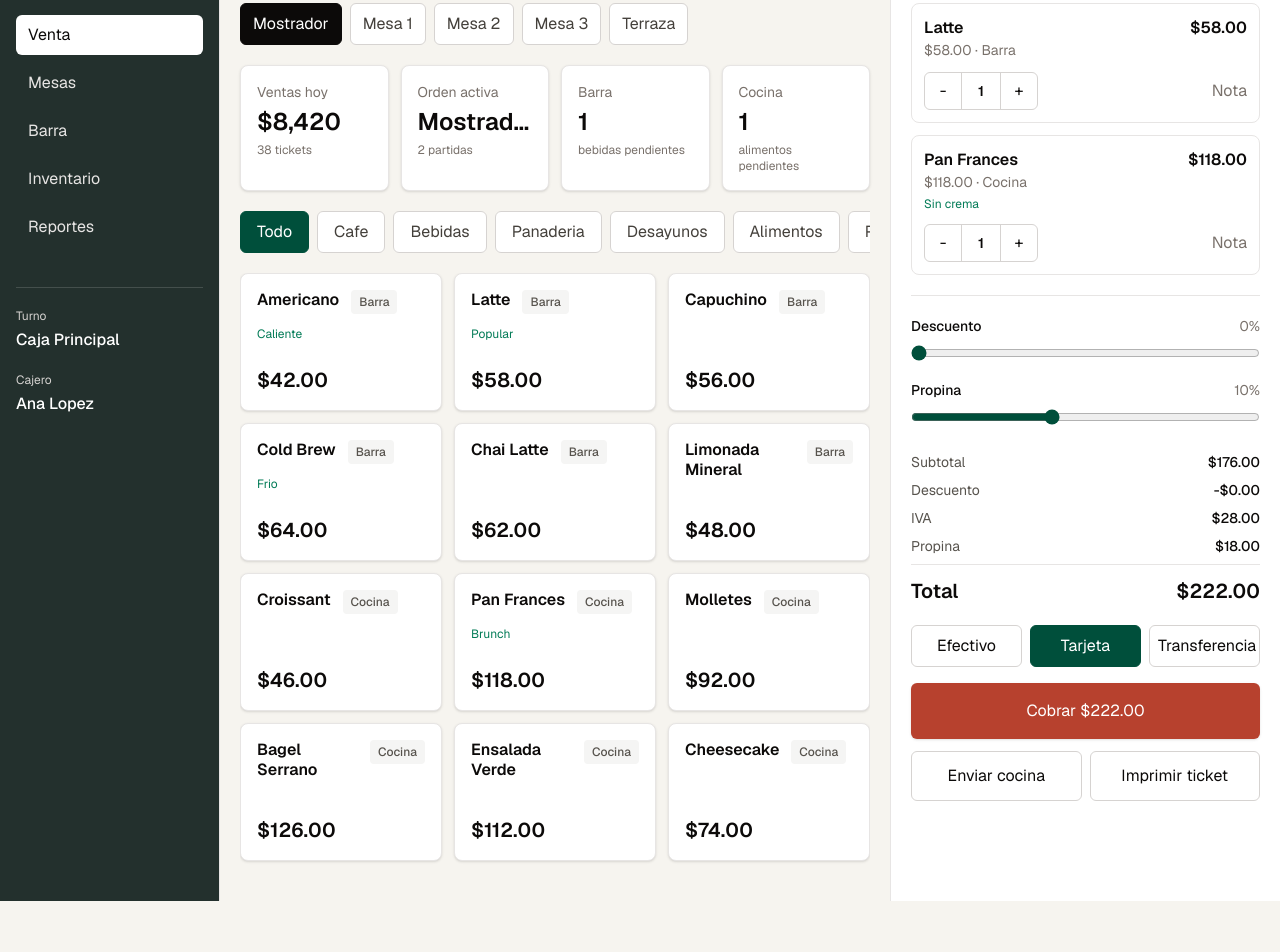
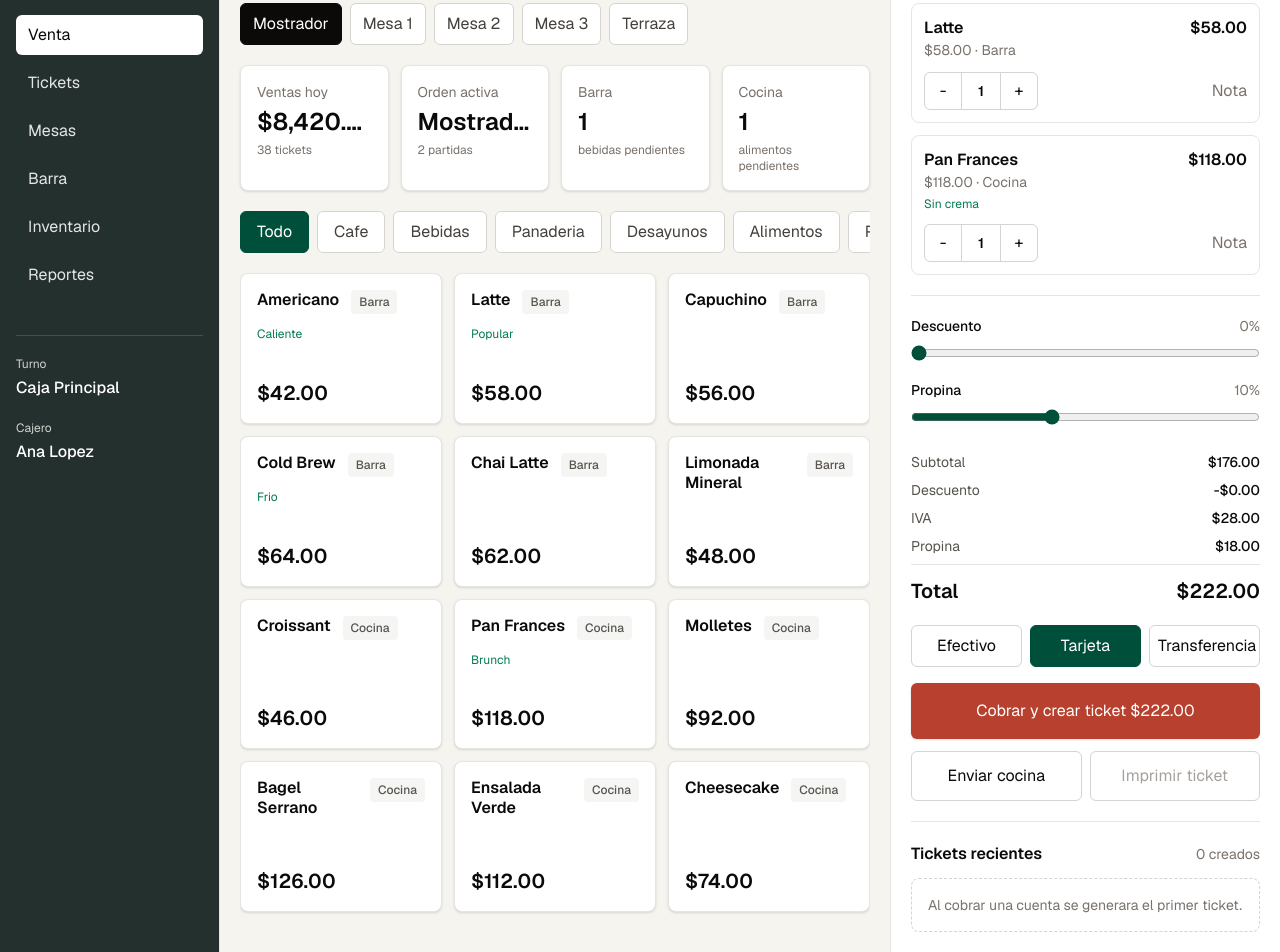
Before and after one commit to pamsb117/pos, a Next.js app: page / in a window 1280 px wide. Shown: the part 89-1041 px from the top of the page. Before the commit the page ends 990 px from the top, so only its background shows below. Built offline with nearby package versions, Linux system fonts and the light colour scheme.

Commit message:
Add ticket creation flow

```diff
--- a/app/globals.css
+++ b/app/globals.css
@@ -26,3 +26,26 @@ input {
 button {
   cursor: pointer;
 }
+
+@media print {
+  body * {
+    visibility: hidden;
+  }
+
+  .ticket-print,
+  .ticket-print * {
+    visibility: visible;
+  }
+
+  .ticket-print {
+    border: 0 !important;
+    box-shadow: none !important;
+    left: 0;
+    margin: 0;
+    max-width: 80mm;
+    padding: 0;
+    position: absolute;
+    top: 0;
+    width: 80mm;
+  }
+}
--- a/app/page.tsx
+++ b/app/page.tsx
@@ -14,6 +14,24 @@ type Product = {
 type CartItem = Product & {
   qty: number;
   note?: string;
+};
+
+type TicketTotals = {
+  subtotal: number;
+  discountAmount: number;
+  tax: number;
+  tipAmount: number;
+  total: number;
+};
+
+type Ticket = {
+  folio: string;
+  table: string;
+  cashier: string;
+  payment: string;
+  createdAt: string;
+  items: CartItem[];
+  totals: TicketTotals;
 };
 
 const products: Product[] = [
@@ -47,6 +65,8 @@ export default function Home() {
   const [discount, setDiscount] = useState(0);
   const [tip, setTip] = useState(10);
   const [payment, setPayment] = useState(paymentMethods[1]);
+  const [tickets, setTickets] = useState<Ticket[]>([]);
+  const [selectedTicket, setSelectedTicket] = useState<Ticket | null>(null);
 
   const visibleProducts = products.filter(
     (product) => activeCategory === "Todo" || product.category === activeCategory,
@@ -91,8 +111,38 @@ export default function Home() {
     setTip(10);
   };
 
+  const createTicket = () => {
+    if (cart.length === 0) {
+      return;
+    }
+
+    const ticket: Ticket = {
+      folio: `T-${String(1029 + tickets.length).padStart(4, "0")}`,
+      table: activeTable,
+      cashier: "Ana Lopez",
+      payment,
+      createdAt: new Date().toLocaleString("es-MX", {
+        dateStyle: "short",
+        timeStyle: "short",
+      }),
+      items: cart.map((item) => ({ ...item })),
+      totals: { ...totals },
+    };
+
+    setTickets((currentTickets) => [ticket, ...currentTickets]);
+    setSelectedTicket(ticket);
+    clearSale();
+  };
+
+  const printTicket = () => {
+    if (selectedTicket) {
+      window.print();
+    }
+  };
+
   const readyOrders = cart.filter((item) => item.station === "Barra").length;
   const kitchenOrders = cart.filter((item) => item.station === "Cocina").length;
+  const ticketSales = tickets.reduce((sum, ticket) => sum + ticket.totals.total, 0);
 
   return (
     <main className="min-h-screen bg-[#f6f4ef] text-stone-950">
@@ -103,7 +153,7 @@ export default function Home() {
             <h1 className="mt-1 text-2xl font-semibold">Mesa Clara POS</h1>
           </div>
           <nav className="space-y-2">
-            {["Venta", "Mesas", "Barra", "Inventario", "Reportes"].map((item, index) => (
+            {["Venta", "Tickets", "Mesas", "Barra", "Inventario", "Reportes"].map((item, index) => (
               <button
                 className={`w-full rounded-md px-3 py-2 text-left text-sm ${
                   index === 0 ? "bg-white text-stone-950" : "text-stone-200 hover:bg-white/10"
@@ -146,7 +196,7 @@ export default function Home() {
           </header>
 
           <div className="mb-5 grid grid-cols-4 gap-3 max-md:grid-cols-2">
-            <Metric label="Ventas hoy" value="$8,420" detail="38 tickets" />
+            <Metric label="Ventas hoy" value={formatCurrency(8420 + ticketSales)} detail={`${38 + tickets.length} tickets`} />
             <Metric label="Orden activa" value={activeTable} detail={`${cart.length} partidas`} />
             <Metric label="Barra" value={`${readyOrders}`} detail="bebidas pendientes" />
             <Metric label="Cocina" value={`${kitchenOrders}`} detail="alimentos pendientes" />
@@ -268,13 +318,98 @@ export default function Home() {
             ))}
           </div>
 
-          <button className="mt-4 w-full rounded-md bg-[#b7412e] px-4 py-4 text-base font-semibold text-white shadow-sm hover:bg-[#9f3525]">
-            Cobrar {formatCurrency(totals.total)}
+          <button
+            className="mt-4 w-full rounded-md bg-[#b7412e] px-4 py-4 text-base font-semibold text-white shadow-sm hover:bg-[#9f3525] disabled:cursor-not-allowed disabled:bg-stone-300"
+            disabled={cart.length === 0}
+            onClick={createTicket}
+          >
+            Cobrar y crear ticket {formatCurrency(totals.total)}
           </button>
           <div className="mt-3 grid grid-cols-2 gap-2">
             <button className="rounded-md border border-stone-300 px-3 py-3 text-sm font-medium">Enviar cocina</button>
-            <button className="rounded-md border border-stone-300 px-3 py-3 text-sm font-medium">Imprimir ticket</button>
+            <button
+              className="rounded-md border border-stone-300 px-3 py-3 text-sm font-medium disabled:cursor-not-allowed disabled:text-stone-400"
+              disabled={!selectedTicket}
+              onClick={printTicket}
+            >
+              Imprimir ticket
+            </button>
           </div>
+
+          <section className="mt-5 border-t border-stone-200 pt-5">
+            <div className="mb-3 flex items-center justify-between">
+              <h4 className="font-semibold">Tickets recientes</h4>
+              <span className="text-sm text-stone-500">{tickets.length} creados</span>
+            </div>
+            <div className="space-y-2">
+              {tickets.length === 0 ? (
+                <div className="rounded-lg border border-dashed border-stone-300 p-4 text-sm text-stone-500">
+                  Al cobrar una cuenta se generara el primer ticket.
+                </div>
+              ) : (
+                tickets.map((ticket) => (
+                  <button
+                    className={`w-full rounded-lg border p-3 text-left ${
+                      selectedTicket?.folio === ticket.folio
+                        ? "border-emerald-900 bg-emerald-50"
+                        : "border-stone-200 bg-white"
+                    }`}
+                    key={ticket.folio}
+                    onClick={() => setSelectedTicket(ticket)}
+                  >
+                    <span className="flex items-center justify-between gap-3">
+                      <span className="font-semibold">{ticket.folio}</span>
+                      <span className="font-semibold">{formatCurrency(ticket.totals.total)}</span>
+                    </span>
+                    <span className="mt-1 block text-sm text-stone-500">
+                      {ticket.table} · {ticket.payment} · {ticket.createdAt}
+                    </span>
+                  </button>
+                ))
+              )}
+            </div>
+          </section>
+
+          {selectedTicket ? (
+            <section className="ticket-print mt-5 rounded-lg border border-stone-300 bg-[#fffdf7] p-4 font-mono text-sm">
+              <div className="text-center">
+                <p className="text-base font-bold">MESA CLARA POS</p>
+                <p>Restaurante / Cafeteria</p>
+                <p>RFC: XAXX010101000</p>
+              </div>
+              <div className="my-3 border-y border-dashed border-stone-400 py-2">
+                <Row label="Ticket" value={selectedTicket.folio} />
+                <Row label="Mesa" value={selectedTicket.table} />
+                <Row label="Cajero" value={selectedTicket.cashier} />
+                <Row label="Fecha" value={selectedTicket.createdAt} />
+              </div>
+              <div className="space-y-2">
+                {selectedTicket.items.map((item) => (
+                  <div key={`${selectedTicket.folio}-${item.id}`}>
+                    <div className="flex justify-between gap-3">
+                      <span>
+                        {item.qty} x {item.name}
+                      </span>
+                      <span>{formatCurrency(item.price * item.qty)}</span>
+                    </div>
+                    {item.note ? <p className="text-xs text-stone-500">Nota: {item.note}</p> : null}
+                  </div>
+                ))}
+              </div>
+              <div className="mt-3 border-t border-dashed border-stone-400 pt-2">
+                <Row label="Subtotal" value={formatCurrency(selectedTicket.totals.subtotal)} />
+                <Row label="Descuento" value={`-${formatCurrency(selectedTicket.totals.discountAmount)}`} />
+                <Row label="IVA" value={formatCurrency(selectedTicket.totals.tax)} />
+                <Row label="Propina" value={formatCurrency(selectedTicket.totals.tipAmount)} />
+                <div className="mt-2 flex justify-between text-base font-bold">
+                  <span>Total</span>
+                  <span>{formatCurrency(selectedTicket.totals.total)}</span>
+                </div>
+                <Row label="Pago" value={selectedTicket.payment} />
+              </div>
+              <p className="mt-4 text-center text-xs">Gracias por su compra</p>
+            </section>
+          ) : null}
         </aside>
       </div>
     </main>
```
